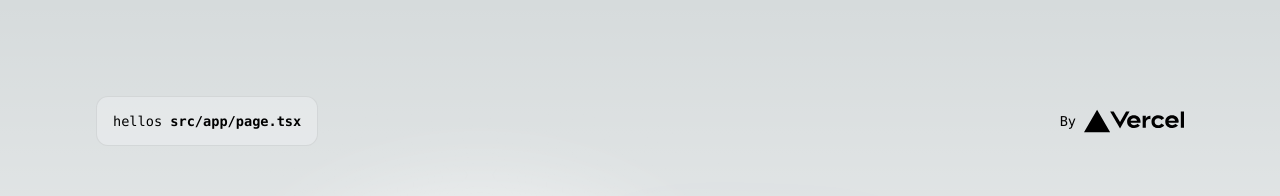
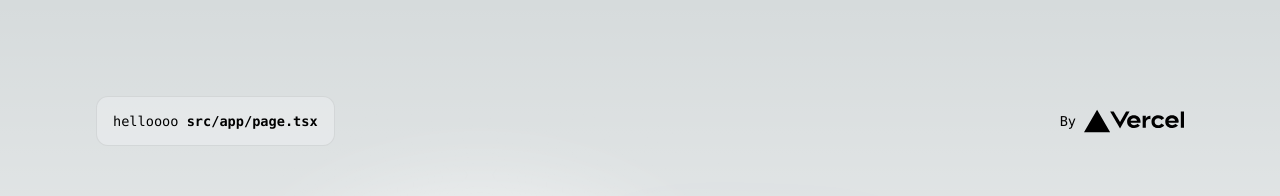
Before and after one commit to AhmeddOmarr/thndrde, a Next.js app: page / in a window 1280 px wide. Shown: the top 196 px of the page. Built offline with nearby package versions, Linux system fonts and the light colour scheme.

Commit message:
first : com

```diff
--- a/src/app/page.tsx
+++ b/src/app/page.tsx
@@ -6,7 +6,7 @@ export default function Home() {
     <main className={styles.main}>
       <div className={styles.description}>
         <p>
-          hellos&nbsp;
+          helloooo&nbsp;
           <code className={styles.code}>src/app/page.tsx</code>
         </p>
         <div>
```
